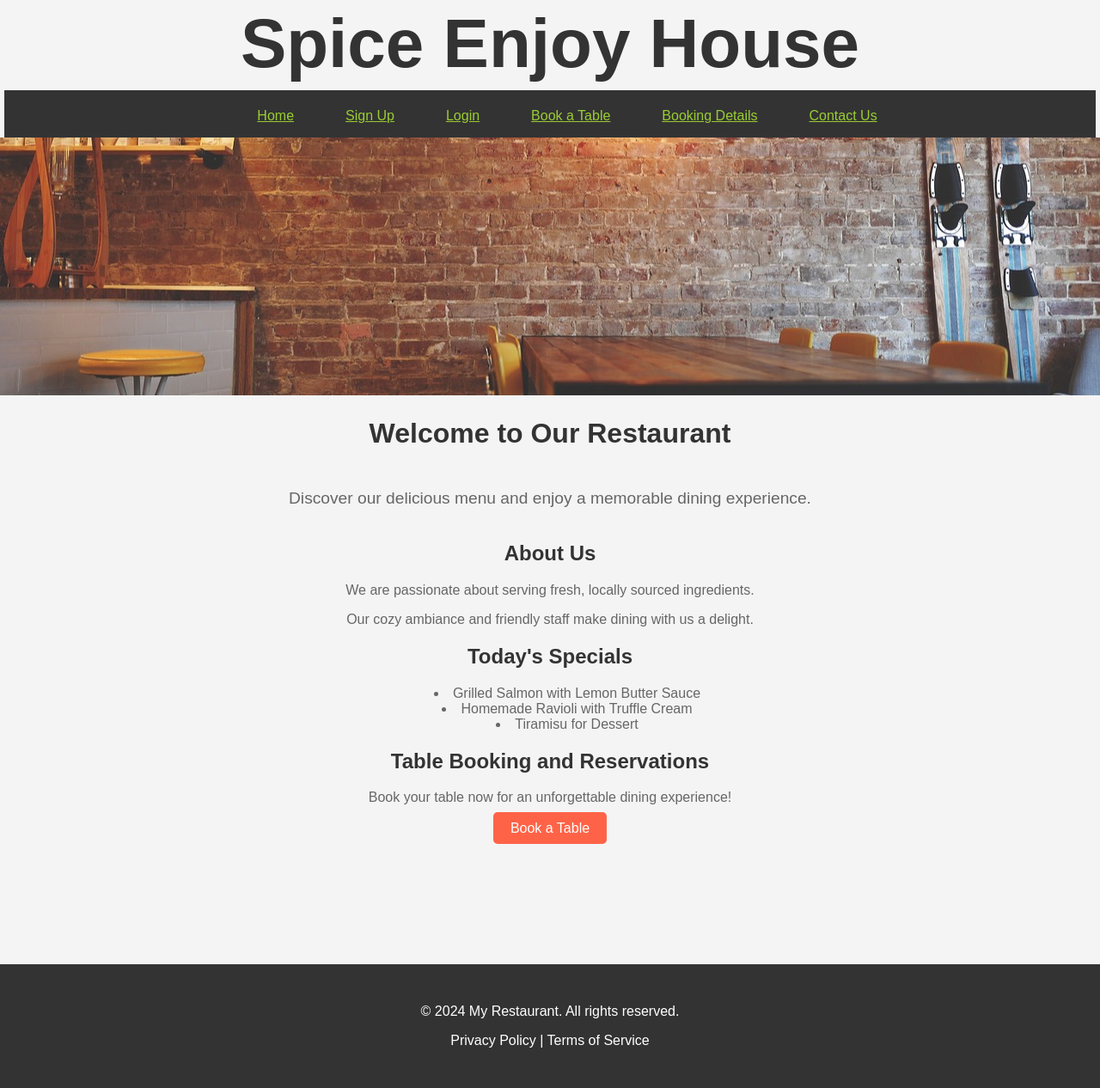
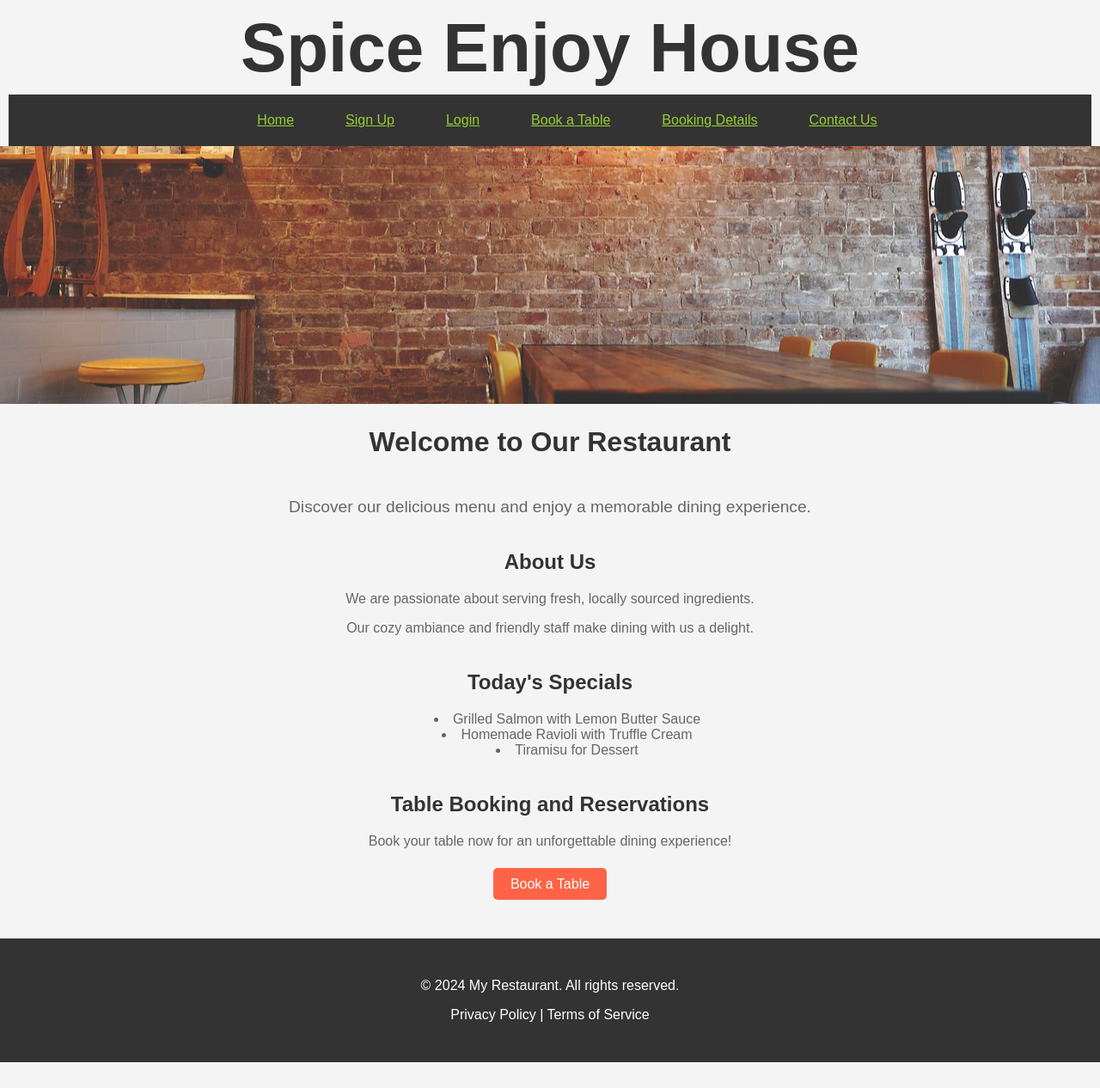
Before and after one commit to Zahid295/spice-enjoy-house, a Django app: page / in a window 1280 px wide. Shown: the whole page at 86% size. After the commit the page ends 1236 px from the top, so only its background shows below. Run offline with Django 4.2, Linux system fonts and the light colour scheme.

```diff
--- a/booking_app/templates/booking_app/edit_booking.html
+++ b/booking_app/templates/booking_app/edit_booking.html
@@ -11,12 +11,13 @@
     </ul>
 {% endif %}
 
-<h1>Edit Booking</h1>
+<h1 class="center_heading">Edit Booking</h1>
 <form method='post'>
     {% csrf_token %}
 
     <!-- Display each form field manually -->
     {% for field in form %}
+    <div class="form-field">
         <p>
             {{ field.label_tag }}<br>
             {{ field }}
@@ -28,6 +29,7 @@
                 </div>
             {% endif %}
         </p>
+    </div>
     {% endfor %}
 
     <button type="submit">Save Changes</button>
--- a/static/css/styles.css
+++ b/static/css/styles.css
@@ -17,7 +17,7 @@ body {
     color: #ffffff;
     text-align: center;
     padding: 30px;
-    margin-top: 50px;
+    margin-top: 20px;
 }
 
 #footer p {
@@ -26,7 +26,7 @@ body {
 
 .header {
     height: 150px;
-    margin:5px;
+    margin:10px;
 }
 
 .header nav {
@@ -66,6 +66,7 @@ section {
 .specials {
     text-align: center;
     color: #666;
+    margin-bottom: 40px;
 }
 
 .specials ul {
@@ -79,6 +80,10 @@ section {
     display: flex;
     flex-direction: column;
     align-items: center;
+}
+
+.about {
+    margin-bottom: 40px;
 }
 
 .logo {
@@ -97,13 +102,15 @@ section {
 }
 
 .reservation {
-    height: 200px;
+    height: 150px;
+    margin-bottom: 0;
 }
 .reservation h2 {
     height: 28px;
 }
 .reservation p {
     height: 20px;
+    margin-bottom: 30px;
 }
 .section .reservation button {
     height: 40px;
@@ -118,7 +125,7 @@ section {
     text-decoration: none; /* Remove underline */
     border-radius: 5px; /* Rounded corners */
     transition: background-color 0.3s ease; /* Smooth transition */
-    margin-top: 50px;
+    margin-top: 30px;
 }
 
 .cta-button:hover {
@@ -227,6 +234,10 @@ button {
     cursor: pointer;
 }
 
+.center_heading {
+    text-align: center;
+}
+
 /* Style the error messages */
 .error-message {
     color: #ff0000;
```
